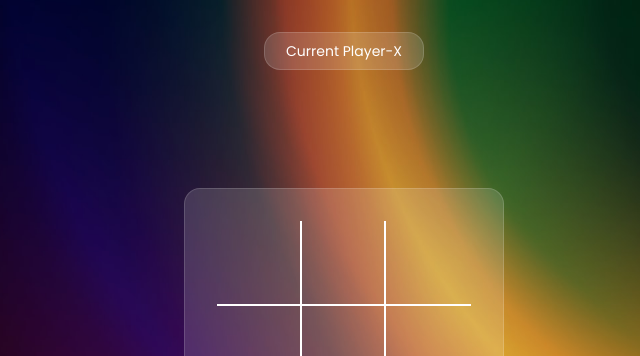
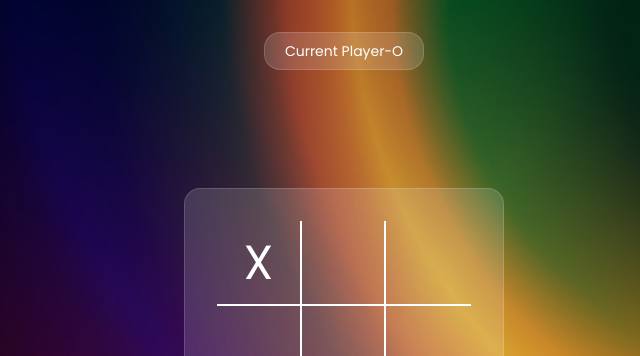
Before and after one commit to Tarun0312/Tic-Tac-Toe, a website built with Vite: page index.html in a window 1280 px wide. Both pictures are taken after a click on the element 555 px from the left and 263 px from the top of the page. Shown: the top 356 px of the page, 296-936 px from the left. Built offline with nearby package versions, Linux system fonts and the light colour scheme.

Commit message:
Functionality of Tic-tac-toe completed using js

```diff
--- a/index.html
+++ b/index.html
@@ -33,7 +33,6 @@
             <!-- game-info -->
             <div
                 class="game-info bg-[#ffffff26] text-white border-[1px] border-[#ffffff26] rounded-[1rem] px-4 py-2 text-center cursor-pointer text-sm w-[10rem] mx-auto">
-                Current Player-X
 
             </div>
 
--- a/script.js
+++ b/script.js
@@ -0,0 +1,218 @@
+const gameInfo = document.querySelector(".game-info");
+const allBox = document.querySelectorAll(".box");
+const newGameBtn = document.querySelector(".new-game-btn");
+
+let currentPlayer;
+let gameGrid; //2d array of 3*3 to check we have to more turn or not
+
+const winningPositions = [
+  [0, 1, 2],
+  [3, 4, 5],
+  [6, 7, 8],
+  [0, 3, 6],
+  [1, 4, 7],
+  [2, 5, 8],
+  [0, 4, 8],
+  [2, 4, 6],
+];
+
+initGame();
+
+// let's create a function to initialize he game
+function initGame() {
+  currentPlayer = "X";
+
+  //  Empty boxes in Js
+  gameGrid = ["", "", "", "", "", "", "", "", ""];
+  gameInfo.innerHTML = `Current Player-${currentPlayer}`;
+
+  //  Empty boxes in UI
+  allBox.forEach((box,index) => {
+    box.textContent = "";
+    box.classList.remove("no-pointer-events");
+
+    // box.classList.remove("win"); don't use this
+    // initialise box with css pproperties again
+    box.classList=`box box${index+1}`;
+  });
+
+  //remove new game btn
+  newGameBtn.classList.remove("active");
+}
+
+// for(let box of allBox){
+//    box.addEventListener("click",() => {
+//     handleClick(box)
+//    })
+// }
+
+// function handleClick(index){
+//     if(currentPlayer==="X"){
+//         currentPlayer="O"
+//         index.classList.add("no-pointer-events")
+//     }
+//     else{
+//         currentPlayer="X"
+//         index.classList.add("no-pointer-events")
+
+//     }
+//     index.innerHTML=currentPlayer
+// }
+
+// allBox.forEach( (box,index) => {
+//     box.addEventListener("click",() => {
+//         handleClick(box)
+//     })
+// })
+
+// function handleClick(box){
+//     if(currentPlayer==="X"){
+//        currentPlayer="O"
+//       box.classList.add("no-pointer-events")
+//     }
+//     else{
+//         currentPlayer="X"
+//       box.classList.add("no-pointer-events")
+//     }
+//     box.innerHTML=currentPlayer
+// }
+
+allBox.forEach((box, index) => {
+  box.addEventListener("click", () => {
+    handleClick(index);
+  });
+});
+
+// function handleClick(index,event){
+//     // another way to get element
+//     // let x=event.target
+//     // x.classList.add("no-pointer-events")
+
+//     gameInfo.innerHTML=`Current Player-${currentPlayer}`
+//     if(currentPlayer==="X"){
+//        allBox[index].innerHTML=currentPlayer
+//        allBox[index].classList.add("no-pointer-events")
+//        currentPlayer="O"
+
+//     }
+//     else{
+//         allBox[index].innerHTML=currentPlayer
+//         allBox[index].classList.add("no-pointer-events")
+//         currentPlayer="X"
+
+//     }
+
+// }
+
+function handleClick(index) {
+  if (gameGrid[index] === "") {
+    allBox[index].classList.add("no-pointer-events");
+
+    //updating UI
+    allBox[index].innerHTML = currentPlayer;
+
+    // Update array
+    gameGrid[index] = currentPlayer;
+
+    // swap kro turn ko
+    swapTurn();
+
+    // check if koi jeet toh nhi gya
+
+    checkGameOver();
+  }
+}
+
+function swapTurn() {
+  if (currentPlayer === "X") {
+    currentPlayer = "O";
+  } else {
+    currentPlayer = "X";
+  }
+
+  // UI update
+  gameInfo.innerHTML = `Current Player-${currentPlayer}`;
+}
+
+// Important part in thi project
+// 3 boxes must be Non empty+ same value
+// win only when 3 indexes of winning positions have same value either X or O otherwise no winner
+// means gridGame ke 2,4,6 index pr same values hai toh winner mil jaayega otherwise no winner
+
+// function checkGameOver(){
+//     let p,q,r;
+//     for(let i=0;i<9;i++){
+//             p=winningPositions[i][0]
+//             q=winningPositions[i][1]
+//             r=winningPositions[i][2]
+//             if(gameGrid[p]===gameGrid[q]===gameGrid[r]){
+//                 // allBox[p].classList.add("win")
+//                 // allBox[q].classList.add("win")
+//                 // allBox[r].classList.add("win")
+//                 console.log(gameGrid[p],gameGrid[q],gameGrid[r])
+//             }
+//             else{
+
+//             }
+//     }
+// }
+
+function checkGameOver() {
+  let winner = "";
+  winningPositions.forEach((position) => {
+    // all 3 boxes should be non-empty and exactly same in value
+    if (
+      (gameGrid[position[0]] !== "" ||
+        gameGrid[position[1]] !== "" ||
+        gameGrid[position[2]] !== "") &&
+      gameGrid[position[0]] === gameGrid[position[1]] &&
+      gameGrid[position[1]] === gameGrid[position[2]]
+    ) {
+
+
+      // get winner
+      winner = gameGrid[[position[0]]];
+
+      // disable pointer events after winning the game
+      allBox.forEach((box) => {
+        box.classList.add("no-pointer-events");
+      });
+
+
+      //   now  we know X or O is a winner so we have to add win class
+      allBox[position[0]].classList.add("win");
+      allBox[position[1]].classList.add("win");
+      allBox[position[2]].classList.add("win");
+    }
+
+    // visible new game btn
+    if (winner !== "") {
+      newGameBtn.classList.add("active");
+
+      //   update game-info in UI
+      gameInfo.innerHTML = `Winner Player-${winner}`;
+
+      return;
+    }
+
+    // special case can't inculse in else bcoz then it will work for every click and we want it to work after filling all boxes
+    // check whether there is no tie
+    let fillCount=0
+    gameGrid.forEach(box=> {
+        if(box!=="")
+           fillCount+=1;
+    })
+
+    // board is filled
+    if(fillCount===9){
+        gameInfo.textContent=`Match Tied !`
+
+            // visible new game btn
+        newGameBtn.classList.add("active");
+    }
+  });
+}
+
+// New Game Btn
+
+newGameBtn.addEventListener("click", initGame);
--- a/style.css
+++ b/style.css
@@ -42,3 +42,7 @@
 .win{
    background-color: rgba(0, 255, 0, 0.3);
 }
+
+.no-pointer-events{
+    pointer-events: none;
+}
```
